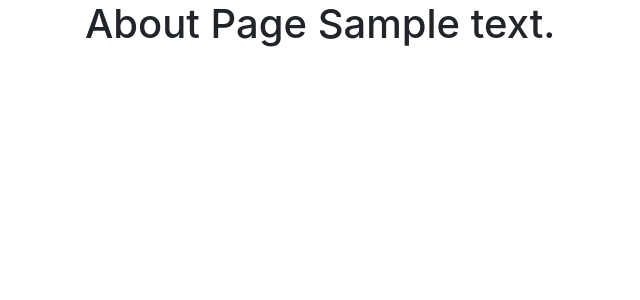
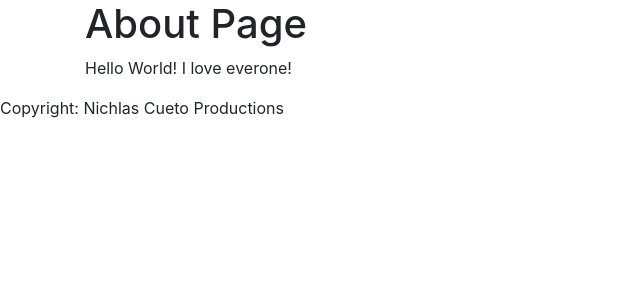
Before and after one commit to nicholascueto/django_project, a Django app: template blog/templates/blog/about.html in a window 1280 px wide. Shown: the top 300 px of the page, without its empty margins (0-640 px from the left). Run offline with Django 3.2, Linux system fonts and the light colour scheme; the template is opened without the code that fills it: most values are stand-ins (such as "Sample title", 1, 10 or a date in 2020); some libraries are stand-ins or nearby versions.

Commit message:
small edits for appearance

```diff
--- a/blog/templates/blog/about.html
+++ b/blog/templates/blog/about.html
@@ -1,4 +1,5 @@
 {% extends "blog/base.html" %}
 {% block content %}
-    <h1>About Page</h1<p> {{ post.content }} </p>
+  <h1>About Page</h1>
+  <p> Hello World! I love everone! </p>
 {% endblock content %}
--- a/blog/templates/blog/base.html
+++ b/blog/templates/blog/base.html
@@ -32,4 +32,9 @@
 
 
   </body>
+
+  <footer>
+    <p class="footer"> Copyright: Nichlas Cueto Productions </p>
+  </footer>
+
 </html>
--- a/blog/templates/blog/home.html
+++ b/blog/templates/blog/home.html
@@ -3,7 +3,7 @@
   {% for post in posts %}
     <h1> {{ post.title }}</h1>
     <p>By: {{ post.author }} on {{ post.date }}</p>
-    <hr> <br>
+    <hr>
     <p> {{ post.content }} </p>
 
   {% endfor %}
```
